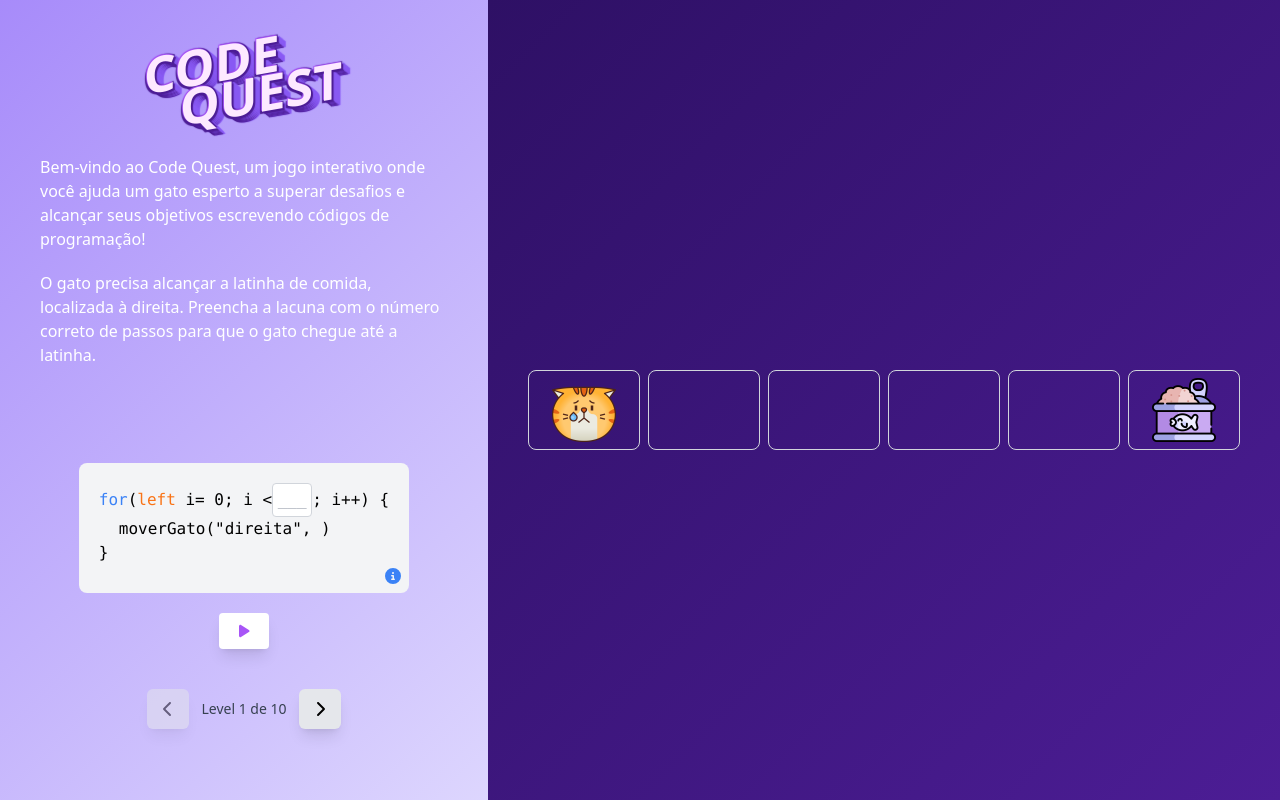
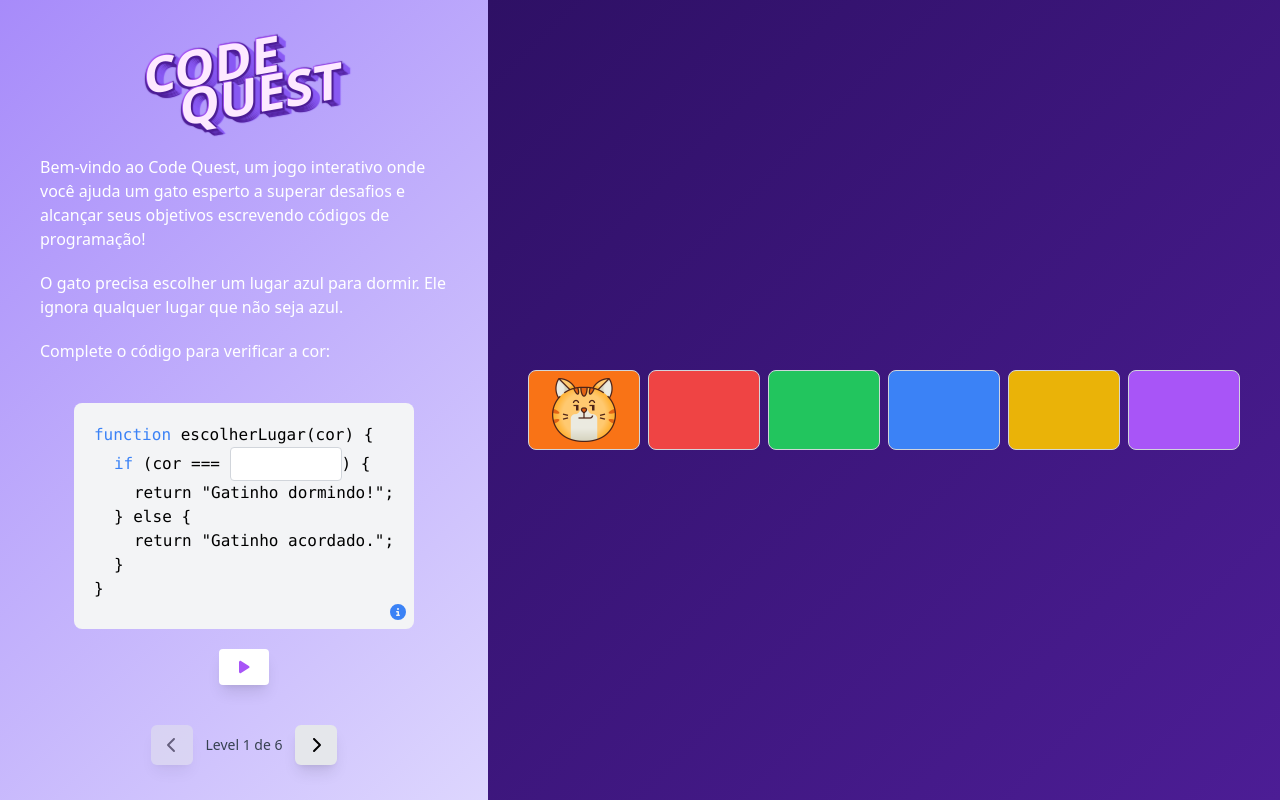
Before and after one commit to BeatrizBanaki/CodeQuest, a React (Vite) app in the folder front-end/: page /CodeQuest/ in a window 1280 px wide. Built offline with nearby package versions, Linux system fonts and the light colour scheme.

Commit message:
reorder challenges from easiest to hardest based on difficulty

```diff
--- a/front-end/src/components/CodeQuest.jsx
+++ b/front-end/src/components/CodeQuest.jsx
@@ -22,23 +22,13 @@ export default function CodeQuest() {
 
   const challenges = [
     {
-      component: <Challenge1 />,
-      result: <Result1 />
-    },
-
-    {
       component: <Challenge2 />,
       result: <Result2 />
     },
 
     {
-      component: <Challenge3 />,
-      result: <Result3 />
-    },
-
-    {
-      component: <Challenge4 />,
-      result: <Result4 />
+      component: <Challenge1 />,
+      result: <Result1 />
     },
 
     {
@@ -52,19 +42,13 @@ export default function CodeQuest() {
     },
 
     {
-      result: <Result />
+      component: <Challenge4 />,
+      result: <Result4 />
     },
 
     {
-      result: <Result />
-    },
-
-    {
-      result: <Result />
-    },
-
-    {
-      result: <Result />
+      component: <Challenge3 />,
+      result: <Result3 />
     }
   ];
 
--- a/front-end/src/components/challengs/Challenge1.jsx
+++ b/front-end/src/components/challengs/Challenge1.jsx
@@ -46,8 +46,8 @@ export default function Challenge1() {
 
   return (
     <div className="pt-10">
-      <p className="text-white">Bem-vindo ao Code Quest, um jogo interativo onde você ajuda um gato esperto a superar desafios e alcançar seus objetivos escrevendo códigos de programação!</p>
-      <p className="text-white mt-5">O gato precisa alcançar a latinha de comida, localizada à direita. Preencha a lacuna com o número correto de passos para que o gato chegue até a latinha.</p>
+      <p className="text-white mt-5">O gato precisa alcançar a latinha de comida, localizada à direita. </p>
+      <p className="text-white mt-5">Preencha a lacuna com o número correto de passos para que o gato chegue até a latinha.</p>
       <div className="text-center mt-24 w-full" >
         <div className="font-mono text-left inline-block bg-gray-100 rounded-lg">
           <div className="pt-5 px-5">
--- a/front-end/src/components/challengs/Challenge2.jsx
+++ b/front-end/src/components/challengs/Challenge2.jsx
@@ -30,7 +30,8 @@ export default function Challenge2() {
 
   return (
     <div className="pt-10">
-      <p className="text-white">
+      <p className="text-white">Bem-vindo ao Code Quest, um jogo interativo onde você ajuda um gato esperto a superar desafios e alcançar seus objetivos escrevendo códigos de programação!</p>
+      <p className="text-white mt-5">
         O gato precisa escolher um lugar azul para dormir. Ele ignora qualquer
         lugar que não seja azul.
       </p>
```
